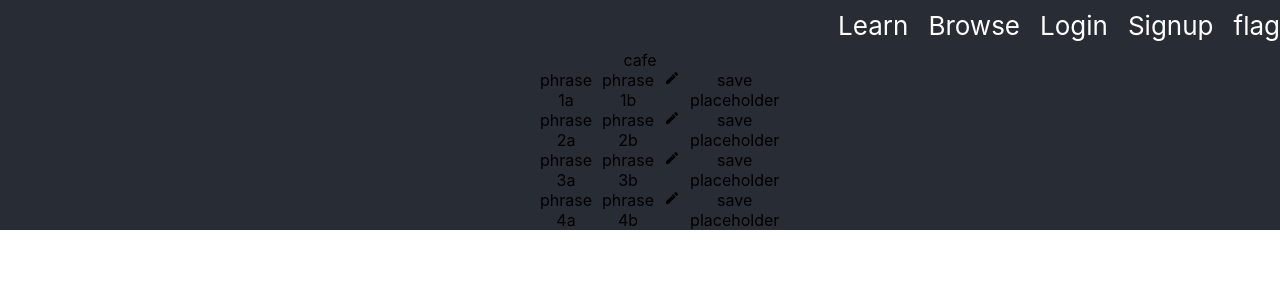
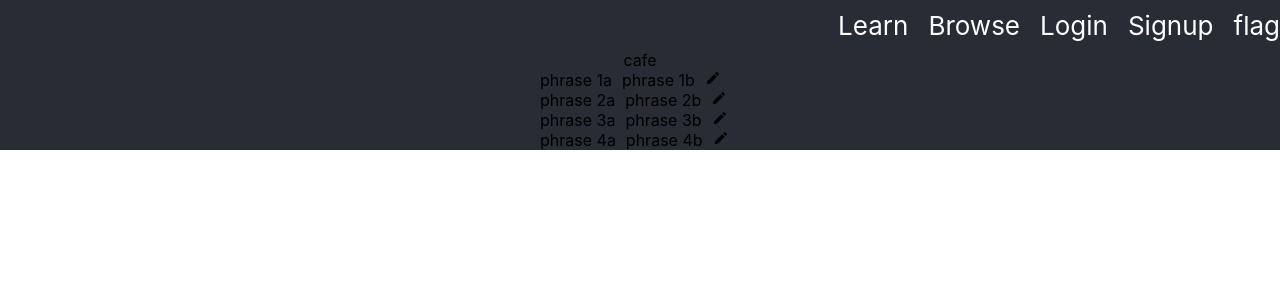
Before and after one commit to Robbie632/mastersDissertation, a React (Create React App) app in the folder frontend/: page / in a window 1280 px wide. Both pictures are taken after a click on the icon 167 px from the left and 432 px from the top of the page. Shown: the top 300 px of the page. Built offline with nearby package versions, Linux system fonts and the light colour scheme.

Commit message:
can now edit phrase pairs

```diff
--- a/frontend/src/components/PhrasePair.js
+++ b/frontend/src/components/PhrasePair.js
@@ -1,14 +1,68 @@
 import "../styles/phrasepair.css";
 import { MdEdit } from "react-icons/md";
+import { FaRegSave } from "react-icons/fa";
+import { useState } from "react";
 
 export default function PhrasePair({ l1, l2 }) {
+  const [mode, setMode] = useState("view");
+
+  const [formData, setFormData] = useState({
+    l1: l1,
+    l2: l2,
+  });
+
+  const handleChange = (e) => {
+    const { name, value } = e.target;
+    setFormData({
+      ...formData,
+      [name]: value,
+    });
+  };
+  const handleSubmit = (e) => {
+    e.preventDefault();
+    // You can perform any validation or submit the form data as needed
+    setMode((v) => "view");
+  };
+
+  const l1ElementEdit = (
+    <input
+      type="test"
+      id="l1"
+      name="l1"
+      value={formData.l1}
+      onChange={handleChange}
+    ></input>
+  );
+  const l2ElementEdit = (
+    <input
+      type="text"
+      id="l2"
+      name="l2"
+      value={formData.l2}
+      onChange={handleChange}
+    ></input>
+  );
+  const l1ElementView = <div id="l1">{formData.l1}</div>;
+  const l2ElementView = <div id="l2">{formData.l2}</div>;
+
   return (
-    <div id="phrase-pair-container-1">
-      <div id="l1">{ l1}</div>
-      <div id="l2">{l2}</div>
-      <div id="edit-phrase-pair"><MdEdit /></div>
-      <div id="save-phrase-pair">save placeholder</div>
+    <div className="phrase-pair-container-1">
+      {mode === "view" && l1ElementView}
+      {mode === "view" && l2ElementView}
+      {mode === "view" && (
+        <div id="edit-phrase-pair">
+          <MdEdit onClick={() => setMode("edit")} />
+        </div>
+      )}
+      {mode == "edit" && (
+        <form onSubmit={handleSubmit} className="phrase-pair-container-1">
+          {l1ElementEdit}
+          {l2ElementEdit}
+          <button type="submit" id="save-phrase-pair">
+            <FaRegSave />
+          </button>
+        </form>
+      )}
     </div>
-  )
-
+  );
 }
--- a/frontend/src/styles/phrasepair.css
+++ b/frontend/src/styles/phrasepair.css
@@ -1,4 +1,4 @@
-#phrase-pair-container-1 {
+.phrase-pair-container-1 {
   display: flex;
   flex-direction: row;
   gap:10px;
```
